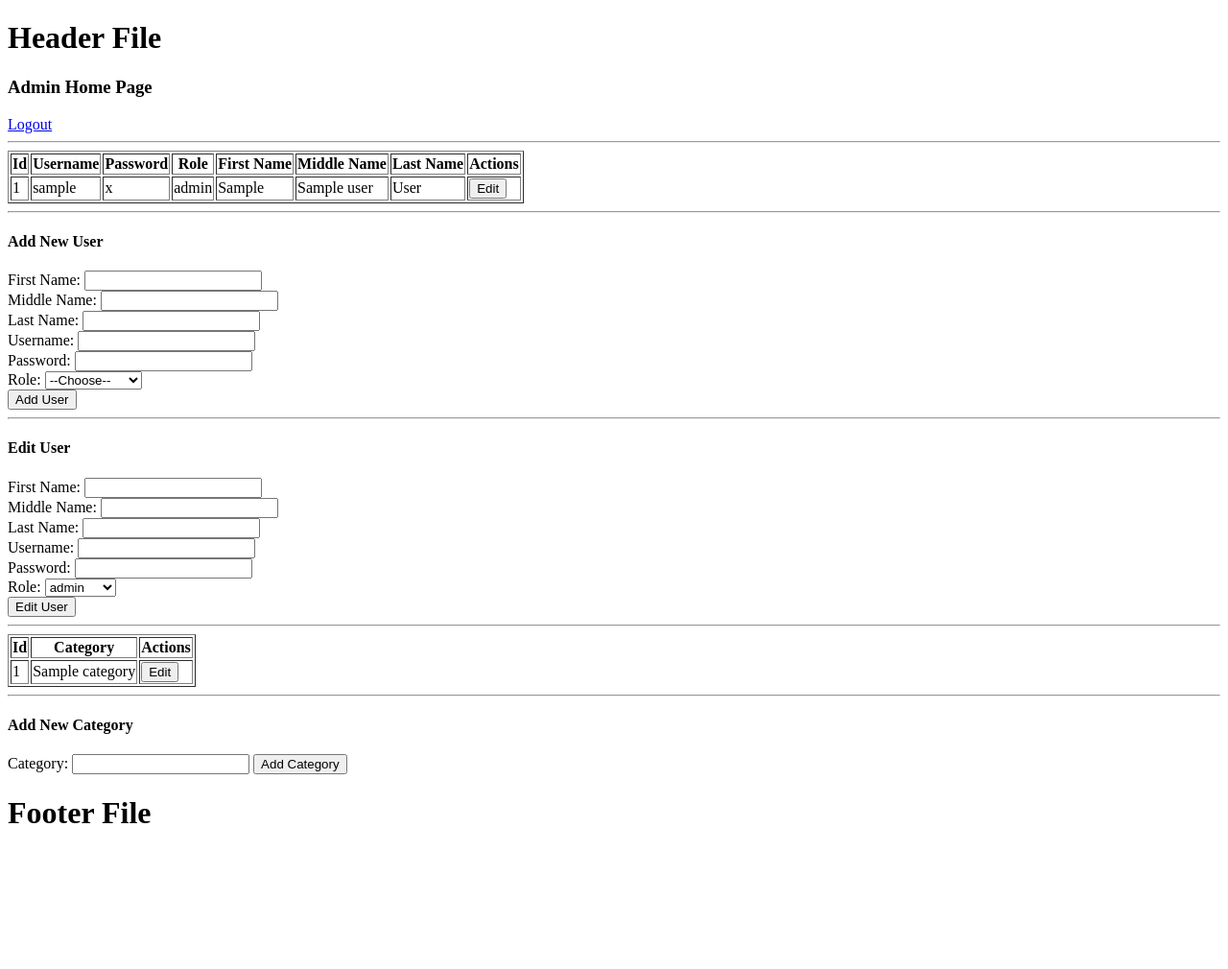
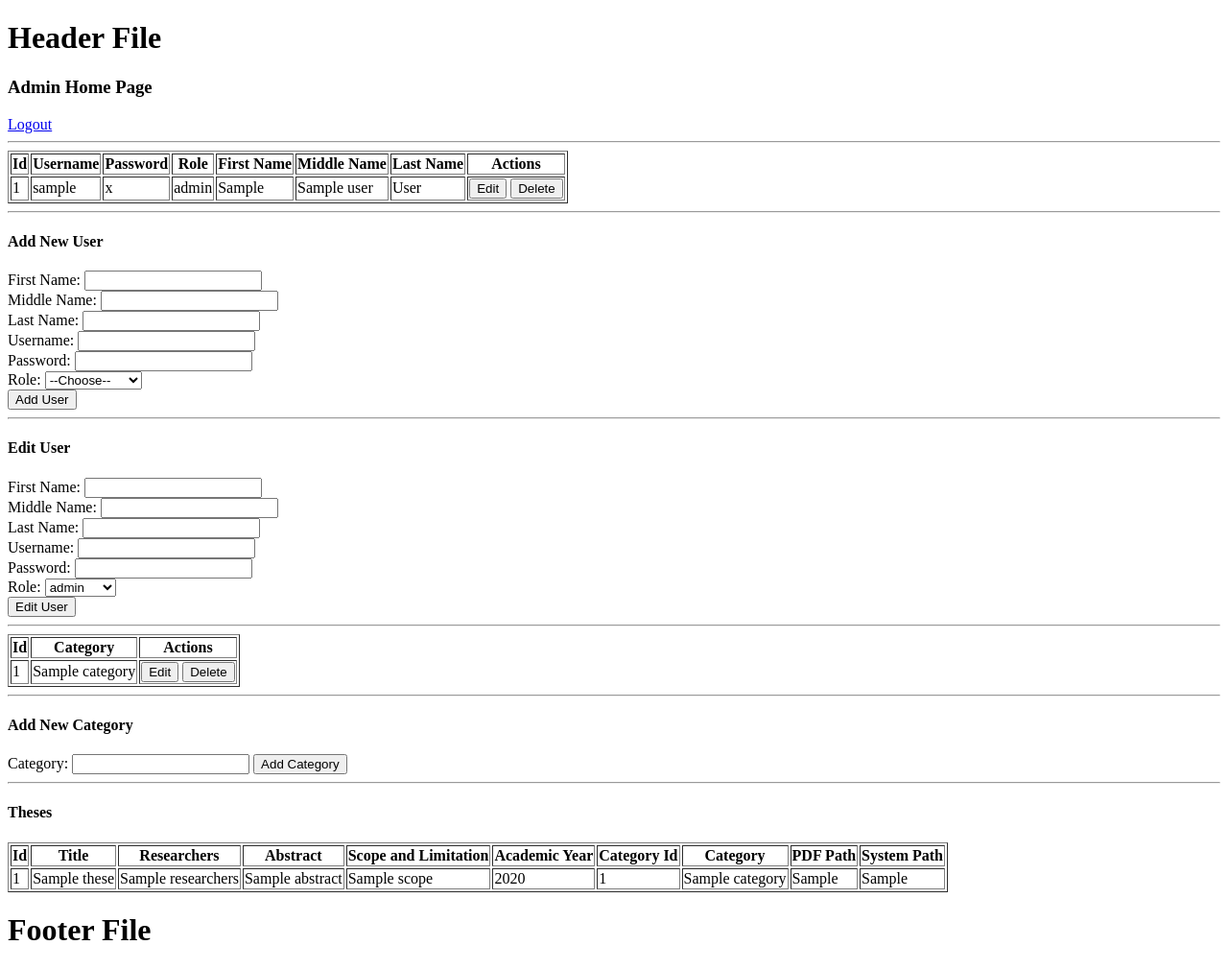
Before and after one commit to kherbz07/thesis_archive, a PHP site: template view/admin/index.php in a window 1280 px wide. Shown: the whole page at 96% size. Before the commit the page ends 858 px from the top, so only its background shows below. Run offline with PHP 8.4, Linux system fonts and the light colour scheme; the template is opened without the code that fills it: most values are stand-ins (such as "Sample title", 1, 10 or a date in 2020).

Commit message:
Waray la

```diff
--- a/view/admin/index.php
+++ b/view/admin/index.php
@@ -25,7 +25,11 @@
 				<td><?= $user['first_name'] ?></td>
 				<td><?= $user['middle_name'] ?></td>
 				<td><?= $user['last_name'] ?></td>
-				<td><button class="edit-btn">Edit</button></td>
+				<td>
+					<button class="edit-btn">Edit</button>
+					<button class="del-btn">Delete</button>
+				</td>
+			</tr>
 			</tr>
 		<?php endforeach ?>
 	</tbody>
@@ -91,7 +95,10 @@
 			<tr>
 				<td><?= $category['id'] ?></td>
 				<td><?= $category['category'] ?></td>
-				<td><button class="edit-cat-btn">Edit</button></td>
+				<td>
+					<button class="edit-cat-btn">Edit</button>
+					<button class="del-cat-btn">Delete</button>
+				</td>
 			</tr>
 		<?php endforeach ?>
 	</tbody>
@@ -104,3 +111,41 @@
 	<input type="text" id="category" name="category" />
 	<button type="submit">Add Category</button>
 </form>
+<hr/>
+<h4>Theses</h4>
+<table border=1>
+	<thead>
+		<tr>
+			<th>Id</th>
+			<th>Title</th>
+			<th>Researchers</th>
+			<th>Abstract</th>
+			<th>Scope and Limitation</th>
+			<th>Academic Year</th>
+			<th>Category Id</th>
+			<th>Category</th>
+			<th>PDF Path</th>
+			<th>System Path</th>
+		</tr>
+	</thead>
+	<tbody>
+		<?php if ($theses != NULL) : ?>
+			<?php foreach($theses as $thesis) : ?>
+				<tr>
+					<td><?=$thesis['id']?></td>
+					<td><?=$thesis['title']?></td>
+					<td>
+						<?=$thesis['researchers']?>
+					</td>
+					<td><?=$thesis['abstract']?></td>
+					<td><?=$thesis['scope']?></td>
+					<td><?=$thesis['year']?></td>
+					<td><?=$thesis['category']['id']?></td>
+					<td><?=$thesis['category']['category']?></td>
+					<td><?=$thesis['pdf_path']?></td>
+					<td><?=$thesis['system_path']?></td>
+				</tr>
+			<?php endforeach ?>
+		<?php endif ?>
+	</tbody>
+</table>
```
Also changed, not shown: controller/admin.php (+9 -4 lines), model/model_thesis.php (+6 -7 lines), view/home/thesis.php (added).
